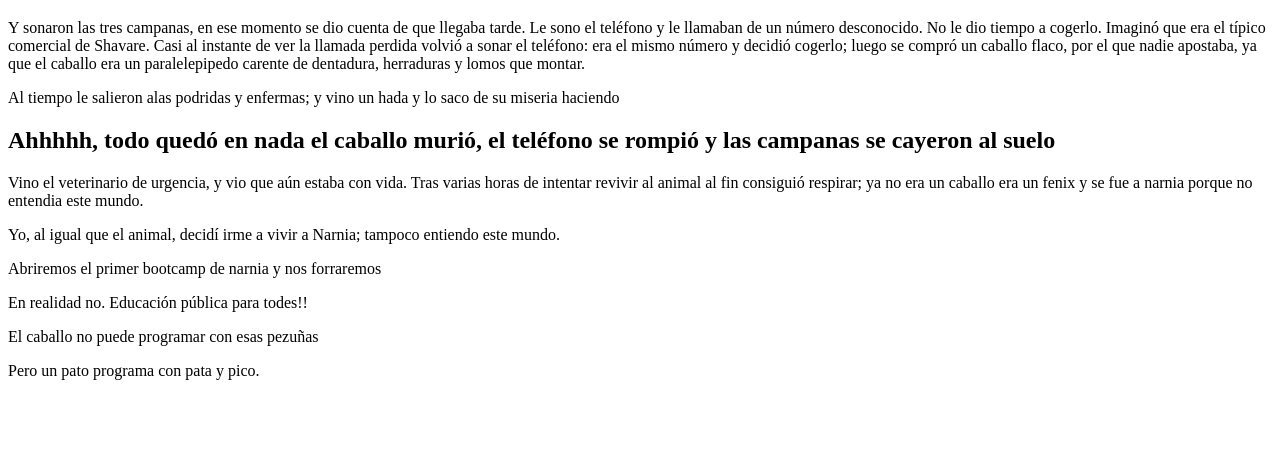
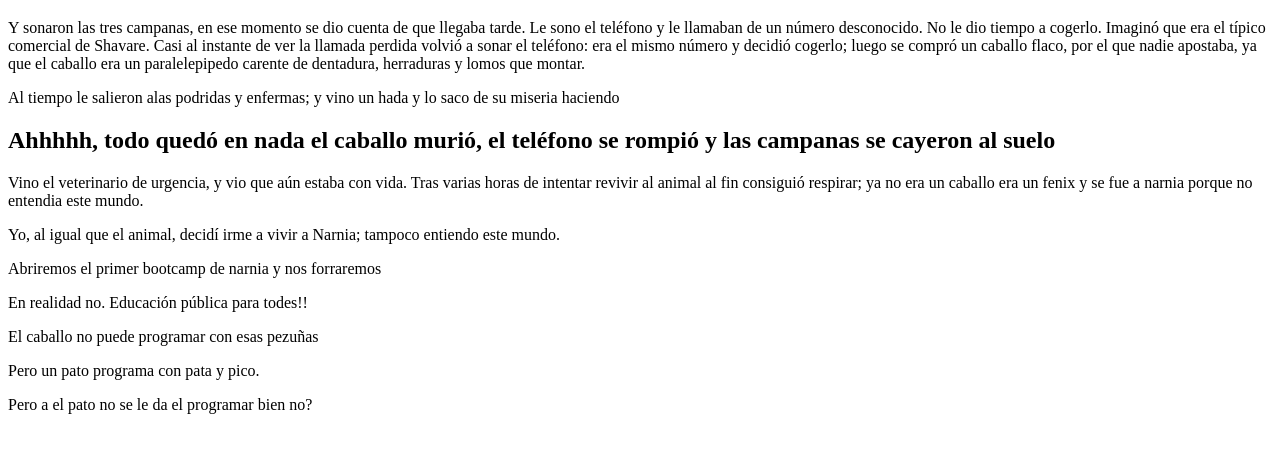
Before and after one commit to m4ur7/Juego, a plain HTML site: page index.html in a window 1280 px wide. Shown: the part 61-514 px from the top of the page. Drawn offline with Linux system fonts and the light colour scheme.

Commit message:
editado por Pamela desde mi mac

```diff
--- a/index.html
+++ b/index.html
@@ -25,7 +25,7 @@
     <p>El caballo no puede programar con esas pezuñas</p>
     <p>Pero un pato programa con pata y pico.</p>
 
-
+<p> Pero a el pato no se le da el programar bien no?</p>
 
 
 
```
